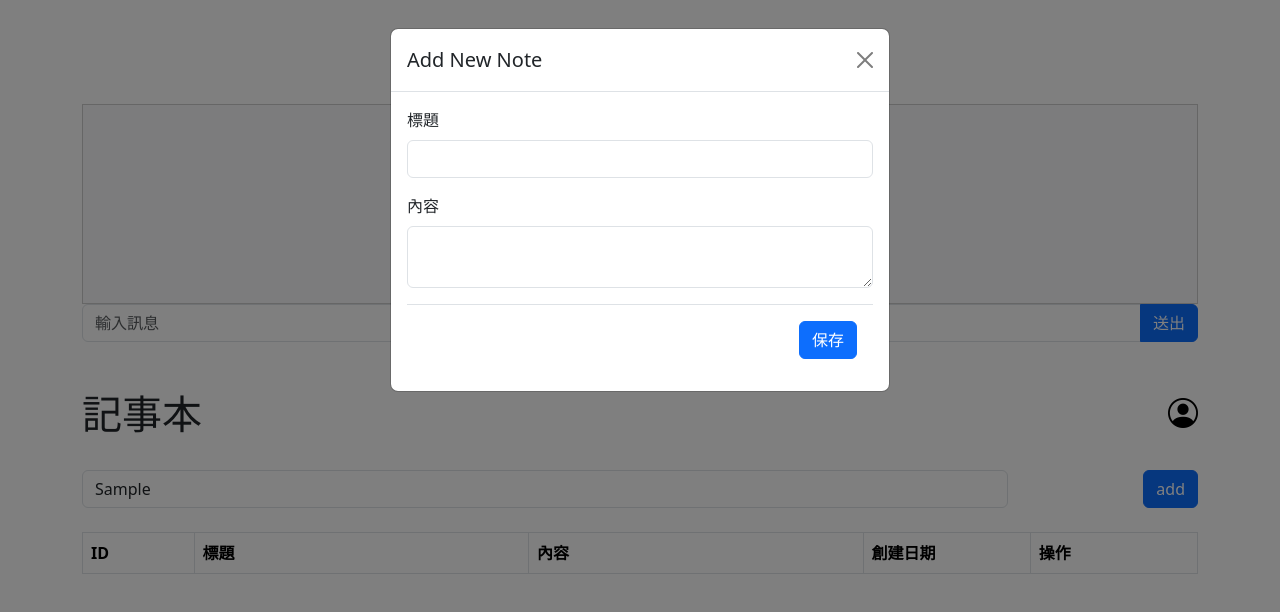
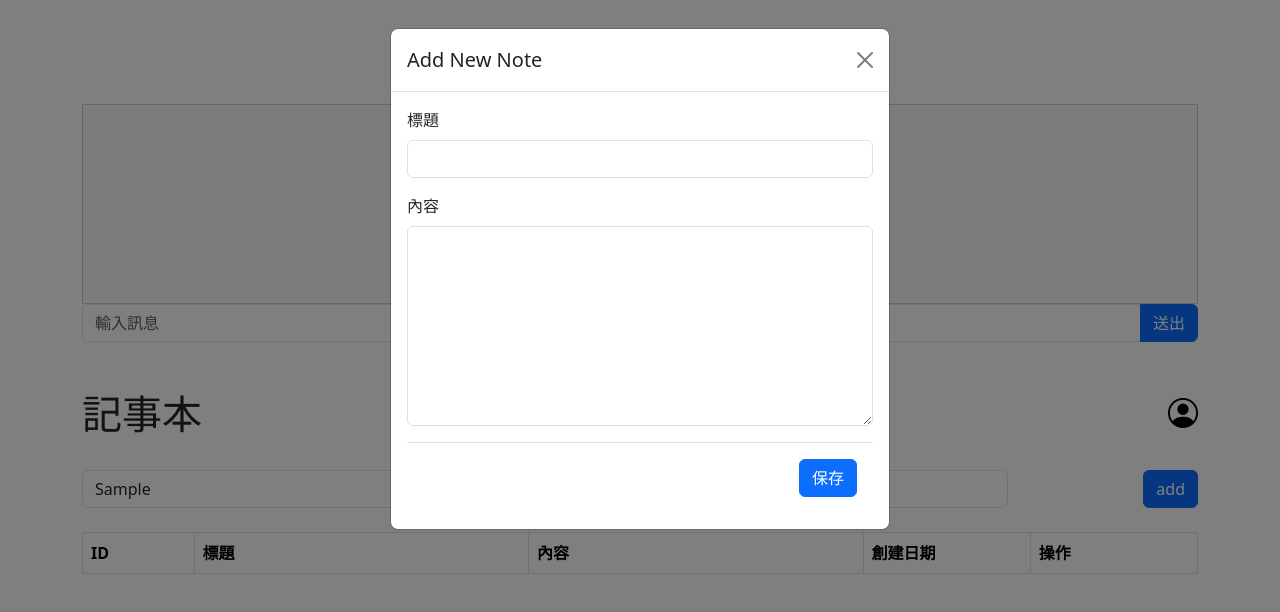
Before and after one commit to 41241411/note, a plain HTML site: page note.html in a window 1280 px wide. Both pictures are taken after typing "Sample" into the empty fields and a click on the button "add". Drawn offline with nearby package versions, Linux system fonts and the light colour scheme; some packages are replaced by stand-ins of ours; no server answers; a script that the page names is missing.

Commit message:
Update note.html
調整內容輸入大小

```diff
--- a/note.html
+++ b/note.html
@@ -548,7 +548,7 @@
                             </div>
                             <div class="mb-3">
                                 <label for="noteContent" class="form-label">內容</label>
-                                <textarea id="noteContent" class="form-control"></textarea>
+                                <textarea id="noteContent" class="form-control" style="height: 200px;"></textarea>
                             </div>
                             <div class="modal-footer">
                                 <button type="button" id="saveNoteBtn" class="btn btn-primary">保存</button>
```
